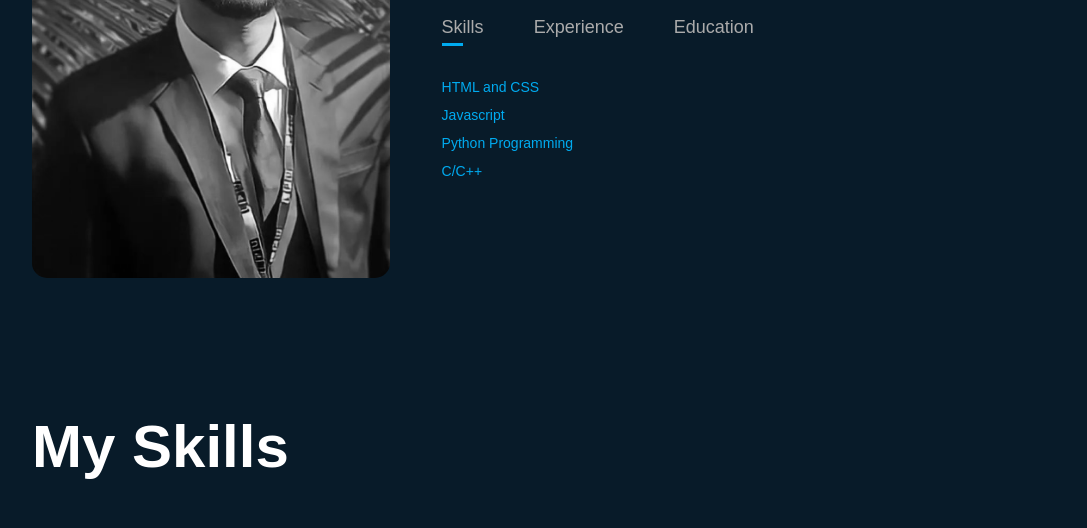
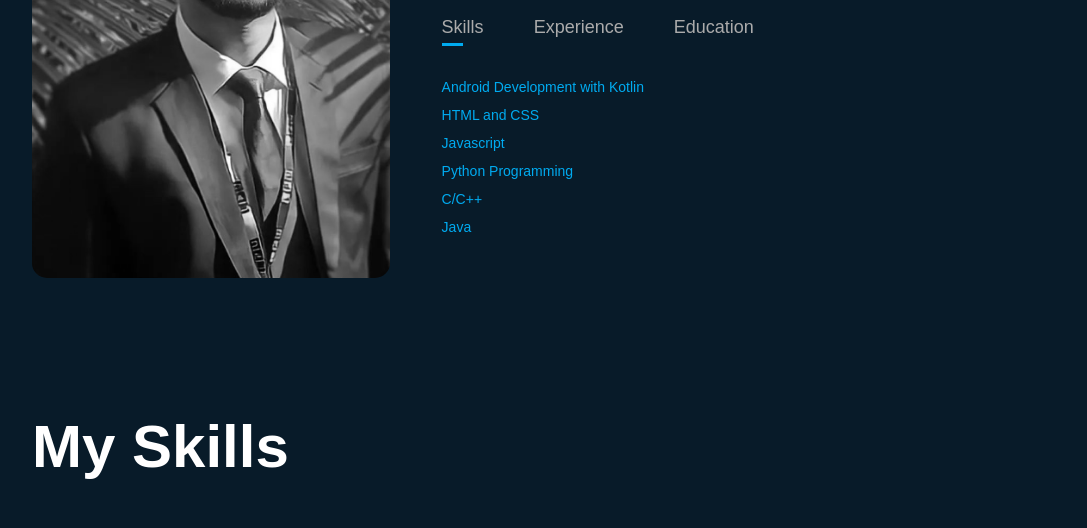
Before and after one commit to shubhh7935/Portfolio, a plain HTML site: page index.html in a window 1280 px wide. Shown: the part 1088-1616 px from the top of the page, without its empty margins (96-1183 px from the left). Drawn offline with Linux system fonts and the light colour scheme.

Commit message:
updated skills

```diff
--- a/index.html
+++ b/index.html
@@ -56,10 +56,12 @@
           </div>
           <div class="tab-contents active-tab" id="skills">
             <ul>
+              <li><Span>Android Development with Kotlin</Span><br></li>
               <li><Span>HTML and CSS</Span><br></li>
               <li><Span>Javascript</Span><br></li>
               <li><Span>Python Programming</Span><br></li>
               <li><Span>C/C++</Span><br></li>
+              <li><Span>Java</Span><br></li>
             </ul>
           </div>
 
```
